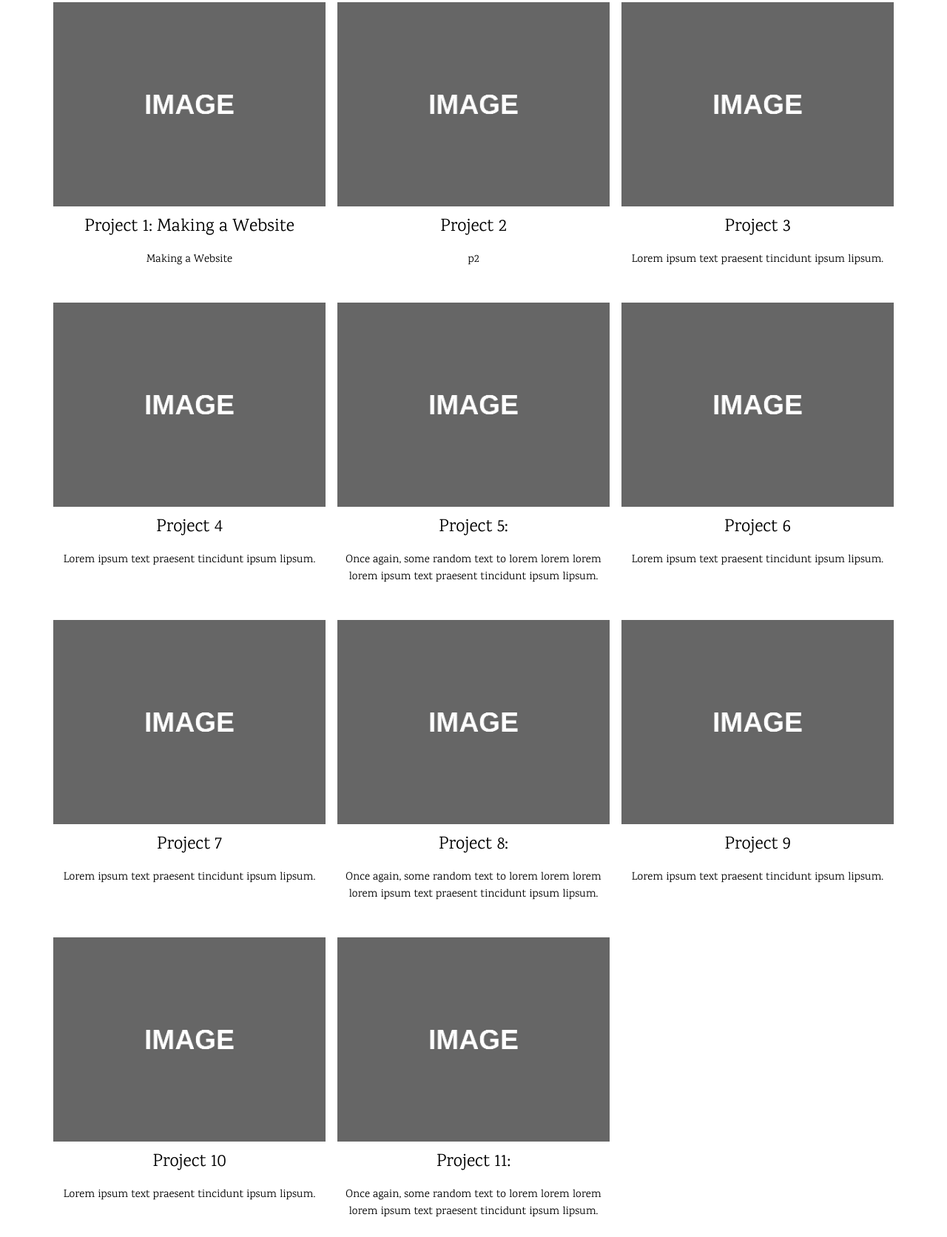
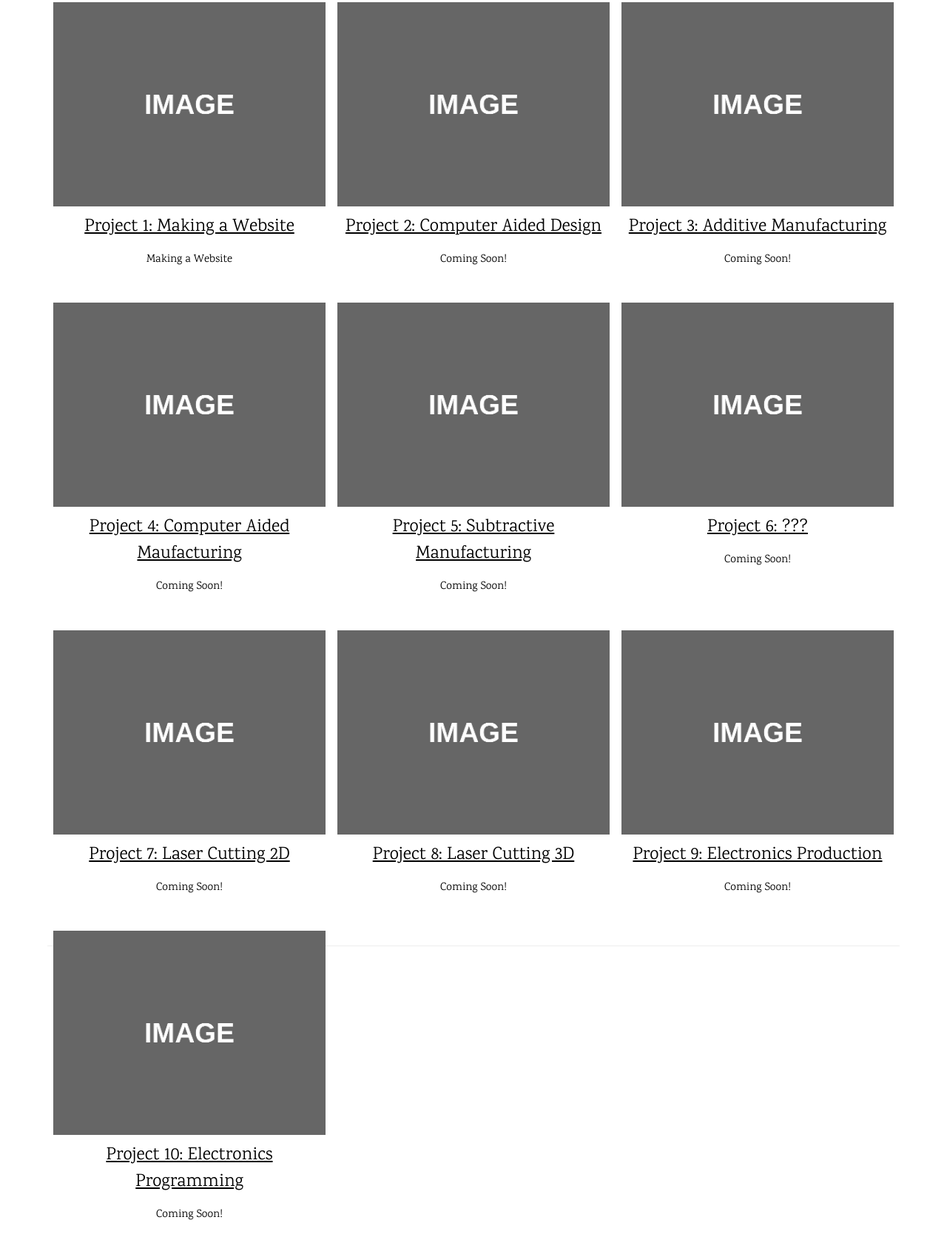
Before and after one commit to calvincurry/calvincurry.github.io, a plain HTML site: page index.html in a window 1280 px wide. Shown: the part 121-1793 px from the top of the page at 74% size. Drawn offline with nearby package versions, Linux system fonts and the light colour scheme.

Commit message:
Nav and Pages

```diff
--- a/index.html
+++ b/index.html
@@ -27,9 +27,6 @@ body,h1,h2,h3,h4,h5,h6 {font-family: "Karma", sans-serif}
   <a href="/project8" onclick="w3_close()" class="w3-bar-item w3-button">Project 8</a>
   <a href="/project9" onclick="w3_close()" class="w3-bar-item w3-button">Project 9</a>
   <a href="/project10" onclick="w3_close()" class="w3-bar-item w3-button">Project 10</a>
-  <a href="/project11" onclick="w3_close()" class="w3-bar-item w3-button">Project 11</a>
-  <a href="/project12" onclick="w3_close()" class="w3-bar-item w3-button">Project 12</a>
-  <a href="/project13" onclick="w3_close()" class="w3-bar-item w3-button">Project 13</a>
 </nav>
 
 <!-- Top menu -->
@@ -50,18 +47,24 @@ body,h1,h2,h3,h4,h5,h6 {font-family: "Karma", sans-serif}
   <div class="w3-row-padding w3-padding-16 w3-center" id="food">
     <div class="w3-third">
       <img src="/placeholderImage.jpg" alt="P1 Image" style="width:100%">
-      <h3>Project 1: Making a Website</h3>
+      <h3>
+        <a href="/project1">Project 1: Making a Website</a>
+      </h3>
       <p>Making a Website</p>
     </div>
     <div class="w3-third">
       <img src="/placeholderImage.jpg" alt="P2 Image" style="width:100%">
-      <h3>Project 2</h3>
-      <p>p2</p>
+      <h3>
+        <a href="/project2">Project 2: Computer Aided Design</a>
+      </h3>
+      <p>Coming Soon!</p>
     </div>
     <div class="w3-third">
         <img src="/placeholderImage.jpg" alt="P3 Image" style="width:100%">
-        <h3>Project 3</h3>
-        <p>Lorem ipsum text praesent tincidunt ipsum lipsum.</p>
+        <h3>
+          <a href="/project3">Project 3: Additive Manufacturing</a>
+        </h3>
+        <p>Coming Soon!</p>
       </div>
   </div>
 
@@ -70,18 +73,24 @@ body,h1,h2,h3,h4,h5,h6 {font-family: "Karma", sans-serif}
   <div class="w3-row-padding w3-padding-16 w3-center">
     <div class="w3-third">
       <img src="/placeholderImage.jpg" alt="P4 Image" style="width:100%">
-      <h3>Project 4</h3>
-      <p>Lorem ipsum text praesent tincidunt ipsum lipsum.</p>
+      <h3>
+        <a href="/project4">Project 4: Computer Aided Maufacturing</a>
+      </h3>
+      <p>Coming Soon!</p>
     </div>
     <div class="w3-third">
       <img src="/placeholderImage.jpg" alt="P5 Image" style="width:100%">
-      <h3>Project 5:</h3>
-      <p>Once again, some random text to lorem lorem lorem lorem ipsum text praesent tincidunt ipsum lipsum.</p>
+      <h3>
+        <a href="/project5">Project 5: Subtractive Manufacturing</a>
+      </h3>
+      <p>Coming Soon!</p>
     </div>
     <div class="w3-third">
         <img src="/placeholderImage.jpg" alt="P6 Image" style="width:100%">
-        <h3>Project 6</h3>
-        <p>Lorem ipsum text praesent tincidunt ipsum lipsum.</p>
+        <h3>
+          <a href="/project6">Project 6: ???</a>
+        </h3>
+        <p>Coming Soon!</p>
     </div>
   </div>
 
@@ -89,34 +98,36 @@ body,h1,h2,h3,h4,h5,h6 {font-family: "Karma", sans-serif}
     <div class="w3-row-padding w3-padding-16 w3-center">
         <div class="w3-third">
           <img src="/placeholderImage.jpg" alt="P4 Image" style="width:100%">
-          <h3>Project 7</h3>
-          <p>Lorem ipsum text praesent tincidunt ipsum lipsum.</p>
+          <h3>
+            <a href="/project7">Project 7: Laser Cutting 2D</a>
+          </h3>
+          <p>Coming Soon!</p>
         </div>
         <div class="w3-third">
           <img src="/placeholderImage.jpg" alt="P5 Image" style="width:100%">
-          <h3>Project 8: </h3>
-          <p>Once again, some random text to lorem lorem lorem lorem ipsum text praesent tincidunt ipsum lipsum.</p>
+          <h3>
+            <a href="/project8">Project 8: Laser Cutting 3D</a>
+          </h3>
+          <p>Coming Soon!</p>
         </div>
         <div class="w3-third">
             <img src="/placeholderImage.jpg" alt="P6 Image" style="width:100%">
-            <h3>Project 9</h3>
-            <p>Lorem ipsum text praesent tincidunt ipsum lipsum.</p>
+            <h3>
+              <a href="/project9">Project 9: Electronics Production</a>
+            </h3>
+            <p>Coming Soon!</p>
         </div>
       </div>
 
-        <!-- Fourth Photo Grid-->
+      <!-- Fourth Photo Grid-->
   <div class="w3-row-padding w3-padding-16 w3-center">
     <div class="w3-third">
       <img src="/placeholderImage.jpg" alt="P4 Image" style="width:100%">
-      <h3>Project 10</h3>
-      <p>Lorem ipsum text praesent tincidunt ipsum lipsum.</p>
+      <h3>
+        <a href="/project10">Project 10: Electronics Programming</a>
+      </h3>
+      <p>Coming Soon!</p>
     </div>
-    <div class="w3-third">
-      <img src="/placeholderImage.jpg" alt="P5 Image" style="width:100%">
-      <h3>Project 11: </h3>
-      <p>Once again, some random text to lorem lorem lorem lorem ipsum text praesent tincidunt ipsum lipsum.</p>
-    </div>
-  </div>
   <!--END OF PAGE-SPECIFIC CONTENT-->
 
   <!-- Footer -->
```
Also changed, not shown: aboutMe.html (+1 -4 lines), project1.html (+1 -4 lines), project10.html (+6 -5 lines), project2.html (+0 -3 lines), project3.html (+1 -4 lines), project4.html (+1 -4 lines), project5.html (+1 -4 lines), project6.html (+1 -4 lines), project7.html (+1 -4 lines), project8.html (+1 -4 lines), project9.html (+1 -4 lines).
